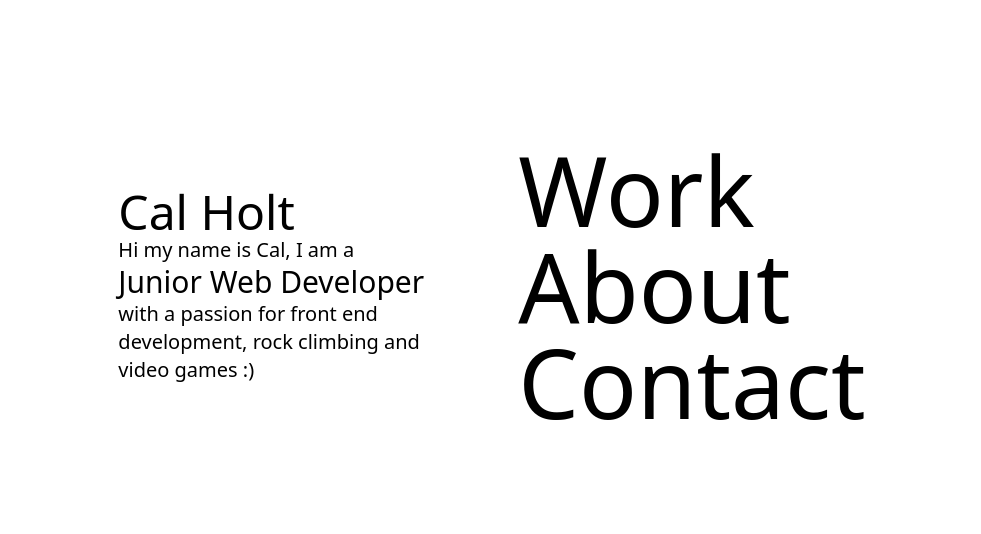
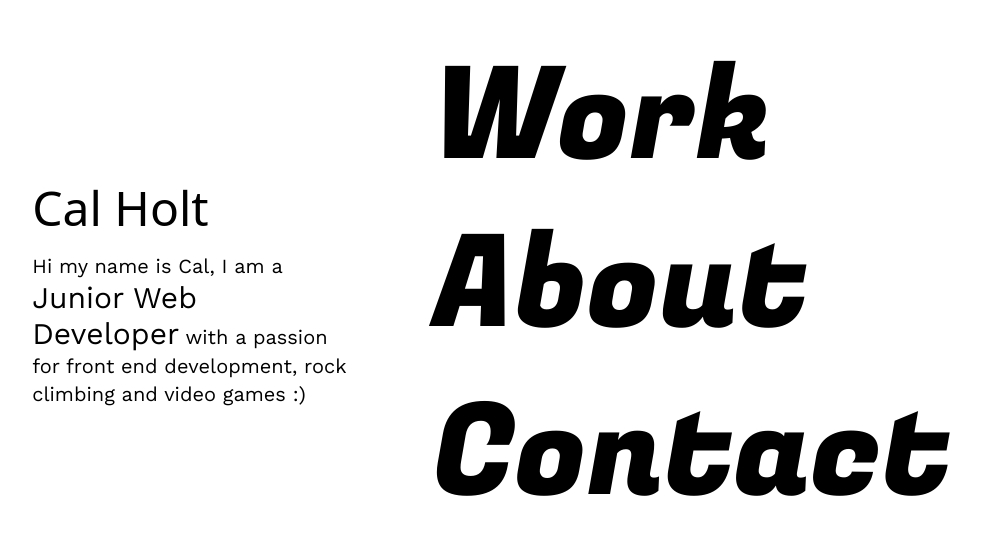
Before and after one commit to CalHolt/portfolio, a SvelteKit app: page / in a window 1280 px wide. Shown: the part 114-648 px from the top of the page, without its empty margins (148-1129 px from the left). Built offline with nearby package versions, Linux system fonts and the light colour scheme.

Commit message:
added more styling to landing page

```diff
--- a/src/app.html
+++ b/src/app.html
@@ -4,6 +4,9 @@
 		<meta charset="utf-8" />
 		<link rel="icon" href="%sveltekit.assets%/favicon.png" />
 		<meta name="viewport" content="width=device-width, initial-scale=1" />
+		<link rel="preconnect" href="https://fonts.googleapis.com">
+		<link rel="preconnect" href="https://fonts.gstatic.com" crossorigin>
+		<link href="https://fonts.googleapis.com/css2?family=Fugaz+One&family=Work+Sans&display=swap" rel="stylesheet">
 		%sveltekit.head%
 	</head>
 	<body data-sveltekit-preload-data="hover">
--- a/src/routes/+page.svelte
+++ b/src/routes/+page.svelte
@@ -1,13 +1,26 @@
-<div class="flex justify-center h-screen content-center gap-20">
+<div class="flex justify-center h-screen content-center gap-20 p-5">
 <div class="flex flex-col justify-center max-w-80">
-  <h1 class="text-5xl">Cal Holt</h1>
+  <h1 class="text-5xl my-5">Cal Holt</h1>
   <p class="text-xl">Hi my name is Cal, I am a <span class="text-3xl">Junior Web Developer</span> with a passion for front end development, rock climbing and video games :)</p>
 </div>
 <div class="flex flex-col justify-center">
-  <ul class="text-8xl">
-    <li><a href="/">Work</a></li>
-    <li><a href="/">About</a></li>
-    <li><a href="/">Contact</a></li>
+  <ul class="text-9xl">
+    <li class="my-10"><a href="/">Work</a></li>
+    <li class="my-10"><a href="/">About</a></li>
+    <li class="my-10"><a href="/">Contact</a></li>
   </ul>
 </div>
 </div>
+<style>
+  li {
+    font-family: 'Fugaz One', sans-serif;
+  }
+  p {
+    font-family: 'work sans';
+  }
+  a:hover {
+    text-decoration: 5px solid underline;
+    text-decoration-color: black;
+    transition: ease-in .5s;
+  }
+</style>
```
